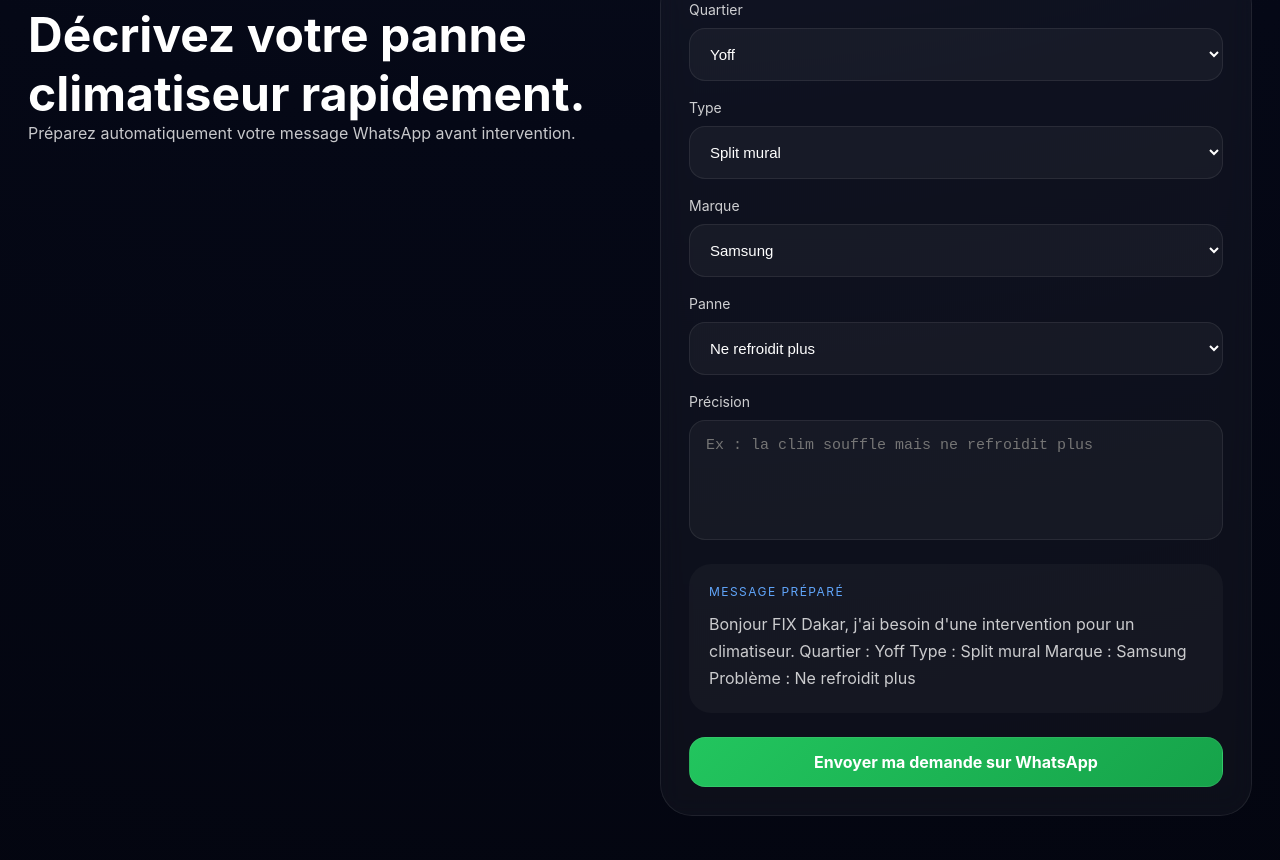
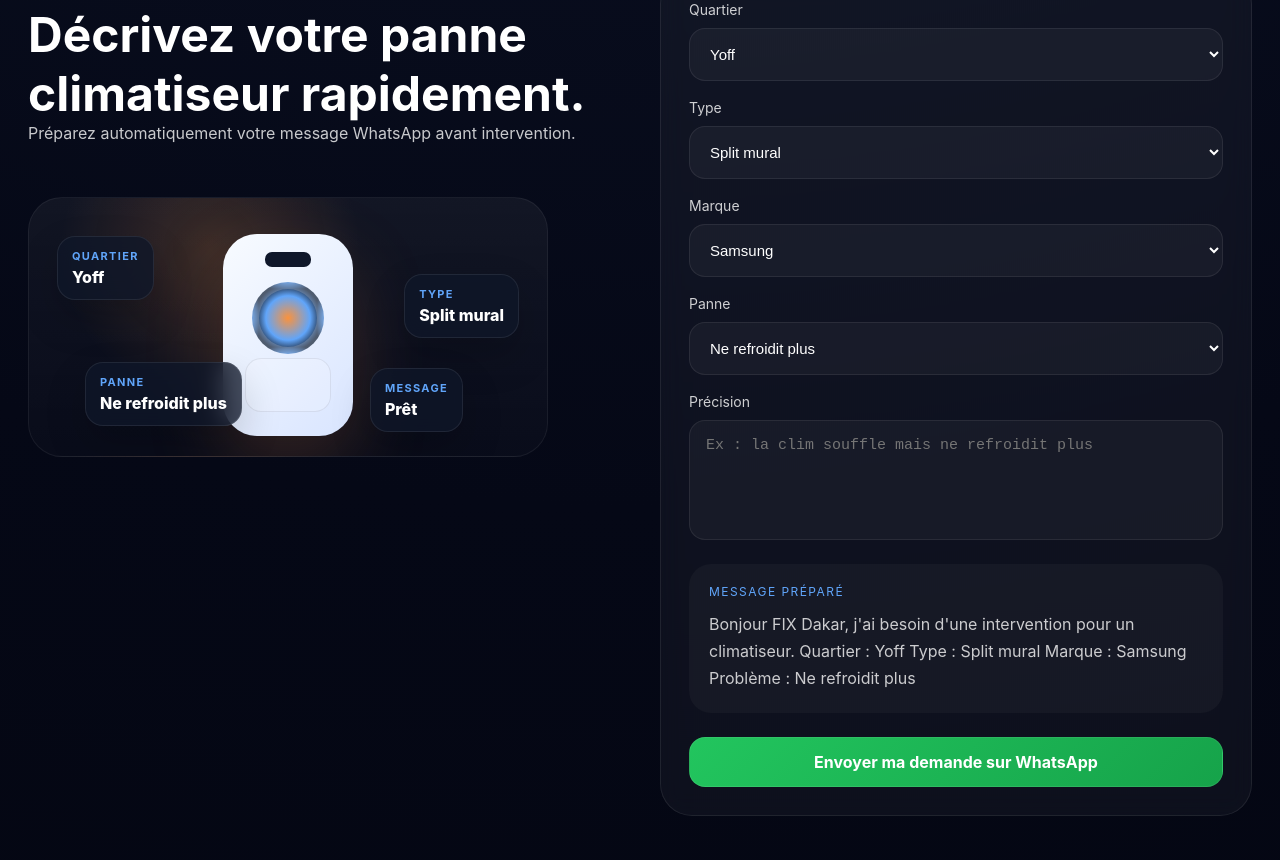
Before and after one commit to Djibsonx7/fix-dakar, a Next.js app: page /reparation-climatiseur-dakar in a window 1280 px wide. Shown: the part 1560-2420 px from the top of the page. Built offline with nearby package versions, Linux system fonts and the light colour scheme.

Commit message:
Add climatiseur FAQ and WhatsApp preview visual

```diff
--- a/app/reparation-climatiseur-dakar/ClimatiseurRepairClient.tsx
+++ b/app/reparation-climatiseur-dakar/ClimatiseurRepairClient.tsx
@@ -30,6 +30,47 @@ function ClimateVisual() {
       </div>
       <div className="status-card heater-status heater-status-one"><b>Air frais</b><span>Clim qui ne refroidit plus</span><small>Dakar • WhatsApp</small></div>
       <div className="status-card heater-status heater-status-two"><b>Diagnostic</b><span>Quartier + type</span><small>Demande préparée</small></div>
+    </div>
+  );
+}
+
+function MiniClimatePreview({ area, climateType, problem }: { area: string; climateType: string; problem: string }) {
+  return (
+    <div className="contact-visual heater-contact-visual" aria-label="Aperçu du message WhatsApp climatiseur préparé">
+      <div className="mini-heater"><div className="mini-heater-light"></div><div className="mini-heater-screen"></div><div className="mini-heater-panel"></div><div className="mini-shine"></div></div>
+      <div className="message-bubble bubble-one"><b>Quartier</b><span>{area}</span></div>
+      <div className="message-bubble bubble-two"><b>Type</b><span>{climateType}</span></div>
+      <div className="message-bubble bubble-three"><b>Panne</b><span>{problem}</span></div>
+      <div className="message-bubble bubble-four"><b>Message</b><span>Prêt</span></div>
+    </div>
+  );
+}
+
+function FAQ() {
+  const faqs = [
+    ['Réparez-vous les climatiseurs à Dakar ?', 'Oui, FIX Dakar peut orienter votre demande vers un technicien disponible selon votre quartier, le type de climatiseur et la panne constatée.'],
+    ['Pourquoi ma clim ne refroidit plus ?', 'Cela peut venir d’un manque d’entretien, d’un filtre encrassé, d’un problème de gaz, du ventilateur ou d’un composant interne. Envoyez le symptôme sur WhatsApp pour une première qualification.'],
+    ['Faites-vous aussi l’entretien climatiseur ?', 'Oui, les demandes d’entretien et de nettoyage climatiseur peuvent être qualifiées via WhatsApp, notamment si la clim sent mauvais, refroidit moins ou fait du bruit.'],
+    ['Que dois-je envoyer sur WhatsApp ?', 'Envoyez le quartier, la marque, le type de climatiseur et une photo ou courte vidéo si possible. Cela aide à comprendre rapidement la panne avant intervention.'],
+  ];
+
+  const [openIndex, setOpenIndex] = useState<number | null>(null);
+
+  return (
+    <div className="faq-list">
+      {faqs.map(([question, answer], index) => {
+        const isOpen = openIndex === index;
+
+        return (
+          <article className={`faq-item ${isOpen ? 'open' : ''}`} key={question}>
+            <button type="button" onClick={() => setOpenIndex(isOpen ? null : index)}>
+              <span>{question}</span>
+              <strong>{isOpen ? '−' : '+'}</strong>
+            </button>
+            <div className="faq-answer"><p>{answer}</p></div>
+          </article>
+        );
+      })}
     </div>
   );
 }
@@ -99,6 +140,7 @@ export default function ClimatiseurRepairClient() {
           <p className="eyebrow">WhatsApp intelligent</p>
           <h2>Décrivez votre panne climatiseur rapidement.</h2>
           <p>Préparez automatiquement votre message WhatsApp avant intervention.</p>
+          <MiniClimatePreview area={area} climateType={climateType} problem={problem} />
         </div>
 
         <div className="smart-card">
@@ -122,6 +164,12 @@ export default function ClimatiseurRepairClient() {
         <div className="areas">{areas.filter((a) => a !== 'Autre quartier à Dakar').map((a) => <span key={a}>{a}</span>)}<span>Autres quartiers à Dakar</span></div>
       </section>
 
+      <section className="section faq-section">
+        <p className="eyebrow">Questions fréquentes</p>
+        <h2>Avant de contacter FIX pour un climatiseur.</h2>
+        <FAQ />
+      </section>
+
       <section className="final-cta">
         <h2>Besoin d’un dépannage climatiseur à Dakar ?</h2>
         <p>Envoyez votre quartier et le problème constaté sur WhatsApp.</p>
```
